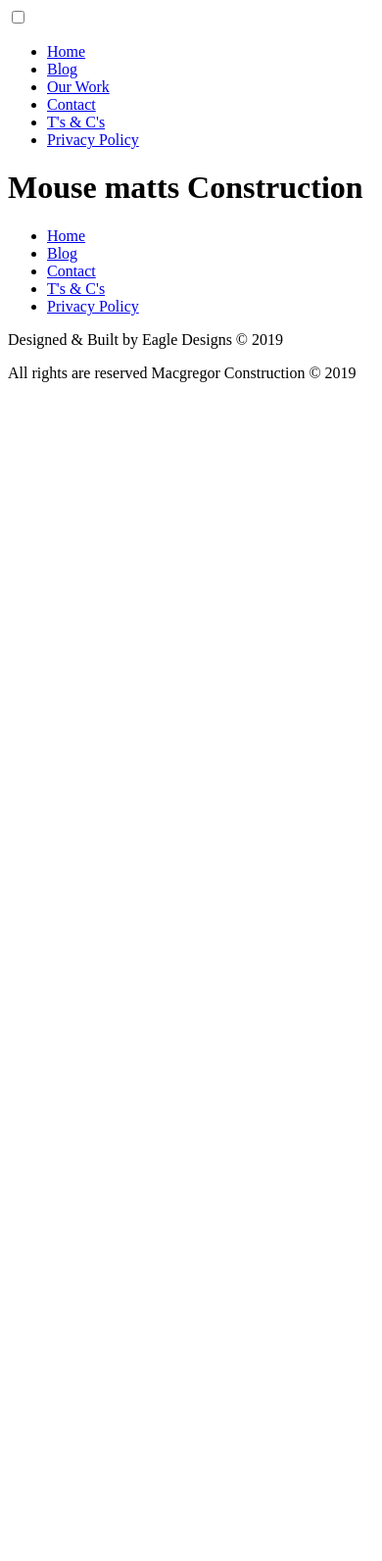
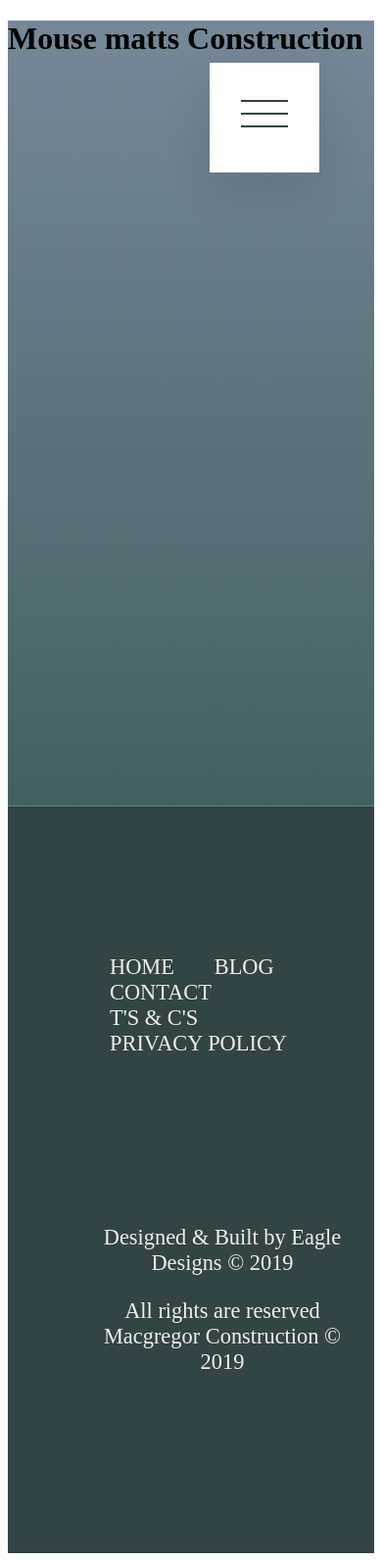
Before and after one commit to Krom121/ecom, a Django app: page / in a window 390 px wide. Shown: the whole page at 98% size. Before the commit the page ends 390 px from the top, so only its background shows below. Run offline with Django 3.2, Linux system fonts and the light colour scheme.

Commit message:
added scss/css

```diff
--- a/ecom/pages/static/css/main.css
+++ b/ecom/pages/static/css/main.css
@@ -0,0 +1,213 @@
+.navbar__checkbox {
+  display: none; }
+.navbar__button {
+  background-color: #fff;
+  height: 7rem;
+  width: 7rem;
+  position: fixed;
+  top: 6.5rem;
+  right: 6.5rem;
+  z-index: 2000;
+  box-shadow: 0 1rem 3rem rgba(0, 0, 0, 0.1);
+  text-align: center;
+  cursor: pointer; }
+  @media (max-width: 56.25em) {
+    .navbar__button {
+      top: 4rem;
+      right: 4rem; } }
+  @media (max-width: 37.5em) {
+    .navbar__button {
+      top: 4rem;
+      right: 4rem; } }
+.navbar__background {
+  height: 6rem;
+  width: 6rem;
+  position: fixed;
+  top: 7rem;
+  right: 6.5rem;
+  background-image: radial-gradient(#778899, #2F4F4F);
+  z-index: 1000;
+  transition: all 0.8s cubic-bezier(0.86, 0, 0.07, 1); }
+  @media (max-width: 56.25em) {
+    .navbar__background {
+      top: 4.5rem;
+      right: 4.5rem; } }
+  @media (max-width: 37.5em) {
+    .navbar__background {
+      top: 4.5rem;
+      right: 4.5rem; } }
+.navbar__nav {
+  height: 100vh;
+  position: fixed;
+  top: 0;
+  left: 0;
+  z-index: 1500;
+  opacity: 0;
+  width: 0;
+  transition: all 0.8s cubic-bezier(0.68, -0.55, 0.265, 1.55); }
+.navbar__list {
+  position: absolute;
+  top: 50%;
+  left: 50%;
+  transform: translate(-50%, -50%);
+  list-style: none;
+  text-align: center;
+  width: 100%; }
+.navbar__item {
+  margin: 1rem; }
+.navbar__link:link, .navbar__link:visited {
+  display: inline-block;
+  font-size: 3rem;
+  font-weight: 300;
+  padding: 1rem 2rem;
+  color: #fff;
+  text-decoration: none;
+  text-transform: uppercase;
+  background-image: linear-gradient(20deg, transparent 0%, transparent 50%, #fff 50%);
+  background-size: 360%;
+  transition: all .8s; }
+.navbar__link:hover, .navbar__link:active {
+  background-position: 100%;
+  color: #344; }
+.navbar__checkbox:checked ~ .navbar__background {
+  transform: scale(80); }
+.navbar__checkbox:checked ~ .navbar__nav {
+  opacity: 1;
+  width: 100%; }
+.navbar__icon {
+  position: relative;
+  margin-top: 3.2rem; }
+  .navbar__icon, .navbar__icon::before, .navbar__icon::after {
+    width: 3rem;
+    height: 2px;
+    background-color: #344;
+    display: inline-block; }
+  .navbar__icon::before, .navbar__icon::after {
+    content: "";
+    position: absolute;
+    left: 0;
+    transition: all .2s; }
+  .navbar__icon::before {
+    top: -.8rem; }
+  .navbar__icon::after {
+    top: .8rem; }
+.navbar__button:hover .navbar__icon::before {
+  top: -1rem; }
+.navbar__button:hover .navbar__icon::after {
+  top: 1rem; }
+.navbar__checkbox:checked + .navbar__button .navbar__icon {
+  background-color: transparent; }
+.navbar__checkbox:checked + .navbar__button .navbar__icon::before {
+  top: 0;
+  transform: rotate(135deg); }
+.navbar__checkbox:checked + .navbar__button .navbar__icon::after {
+  top: 0;
+  transform: rotate(-135deg); }
+
+.row {
+  max-width: 114rem;
+  margin: 0 auto; }
+  .row:not(:last-child) {
+    margin-bottom: 8rem; }
+    @media (max-width: 56.25em) {
+      .row:not(:last-child) {
+        margin-bottom: 6rem; } }
+  @media (max-width: 56.25em) {
+    .row {
+      max-width: 60rem;
+      padding: 0 3rem; } }
+  .row::after {
+    content: "";
+    display: table;
+    clear: both; }
+  .row [class^="col-"] {
+    float: left; }
+    .row [class^="col-"]:not(:last-child) {
+      margin-right: 6rem; }
+      @media (max-width: 56.25em) {
+        .row [class^="col-"]:not(:last-child) {
+          margin-right: 0;
+          margin-bottom: 6rem; } }
+    @media (max-width: 56.25em) {
+      .row [class^="col-"] {
+        width: 100% !important; } }
+  .row .col-1-of-2 {
+    width: calc((100% - 6rem)/ 2); }
+  .row .col-1-of-3 {
+    width: calc((100% - 2 * 6rem) / 3); }
+  .row .col-2-of-3 {
+    width: calc( 2 * ((100% - 2 * 6rem) / 3 ) + 6rem); }
+  .row .col-1-of-4 {
+    width: calc((100% - 3 * 6rem) / 4); }
+  .row .col-2-of-4 {
+    width: calc( 2 * ((100% - 3 * 6rem) / 4 ) + 6rem); }
+  .row .col-3-of-4 {
+    width: calc( 3 * ((100% - 2 * 6rem) / 3 ) + 2 * 6rem); }
+
+.grid-container {
+  display: grid;
+  grid-template-columns: repeat(3, 1fr);
+  grid-gap: 1rem; }
+  @media (max-width: 56.25em) {
+    .grid-container {
+      grid-gap: .5rem; } }
+  @media (max-width: 37.5em) {
+    .grid-container {
+      grid-gap: 0; } }
+
+.grid-container-2 {
+  display: grid;
+  grid-template-columns: 1fr 1fr;
+  grid-gap: 1rem;
+  grid-auto-rows: minmax(20rem, auto); }
+
+.header {
+  height: 95vh;
+  background-image: linear-gradient(to bottom, lightslategray, rgba(47, 79, 79, 0.9));
+  background-size: cover;
+  background-position: bottom;
+  position: relative; }
+
+.footer {
+  background-color: #344;
+  padding: 10rem 0;
+  font-size: 1.4rem; }
+  @media (max-width: 56.25em) {
+    .footer {
+      padding: 8rem 0; } }
+  .footer__navagation {
+    border-top: 1px dashed #eee;
+    padding: 2rem;
+    display: inline-block; }
+    @media (max-width: 56.25em) {
+      .footer__navagation {
+        width: 100%;
+        text-align: center; } }
+  .footer__list {
+    list-style: none; }
+  .footer__item {
+    display: inline-block; }
+    .footer__item:not(:last-child) {
+      margin-right: 1.2rem; }
+  .footer__link:link, .footer__link:visited {
+    color: #eee;
+    text-decoration: none;
+    text-transform: uppercase;
+    display: inline-block;
+    margin-left: 1rem; }
+  .footer__link:hover, .footer__link:active {
+    color: #DCDCDC;
+    box-shadow: 0 1rem 2rem rgba(0, 0, 0, 0.4); }
+  .footer__copyright {
+    color: #eee;
+    text-align: center;
+    padding: 2rem;
+    display: inline-block;
+    margin: 0 auto;
+    width: 80%; }
+    @media (max-width: 56.25em) {
+      .footer__copyright {
+        width: 100%;
+        text-align: center; } }
+
+/*# sourceMappingURL=main.css.map */
--- a/ecom/pages/static/scss/abstract/_mixins.scss
+++ b/ecom/pages/static/scss/abstract/_mixins.scss
@@ -0,0 +1,32 @@
+@mixin clearfix{
+    &::after{
+        content: "";
+        display: table;
+        clear: both;
+    }
+}
+
+@mixin abscenter {
+    position: absolute;
+    top: 50%;
+    left: 50%;
+    transform: translate(-50%, -50%);
+}
+
+@mixin respond($breakpoint) {
+    @if $breakpoint == phone {
+        @media (max-width: 37.5em) {@content};
+    }
+
+    @if $breakpoint == tab-port {
+        @media (max-width: 56.25em) {@content};
+    }
+
+    @if $breakpoint == tab-land {
+        @media (max-width: 75em) {@content};
+    }
+
+    @if $breakpoint == big-desktop {
+        @media (min-width: 112.5em) {@content};
+    }
+}
--- a/ecom/pages/static/scss/abstract/_variables.scss
+++ b/ecom/pages/static/scss/abstract/_variables.scss
@@ -0,0 +1,40 @@
+// main colors
+
+$color-primary-light:#778899;
+$color-primary-dark:#2F4F4F;
+
+// bg-colors
+
+$primary-bg-color:#D3D3D3;
+$secondary-bg-color:#DCDCDC;
+
+// font colors
+
+$primary-font-color: #eee;
+$secondary-font-color: #344;
+
+// font sizes
+
+$default-font-size: 1.6rem;
+
+// heading sizes
+
+$small-heading-font-size: 2rem;
+$medium-heading-font-size: 4rem;
+$large-heading-font-size: 6rem;
+
+// Grid
+
+$grid-width: 114rem;
+$gutter-vertical: 8rem;
+$gutter-horizontal: 6rem;
+
+$gutter-vertical-small: 6rem;
+
+// Blog colors
+
+$blog-bg-color: #4b73ed;
+
+// date colors
+
+$blog-date-color: #f55;
--- a/ecom/pages/templates/base.html
+++ b/ecom/pages/templates/base.html
@@ -5,6 +5,7 @@
     <meta charset="UTF-8">
     <meta name="viewport" content="width=device-width, initial-scale=1.0">
     <meta http-equiv="X-UA-Compatible" content="ie=edge">
+    <link rel="stylesheet" href="{% static 'css/main.css' %}">
     <title>Mouse mats</title>
 </head>
 <body>
```
Also changed, not shown: 1 other file.
